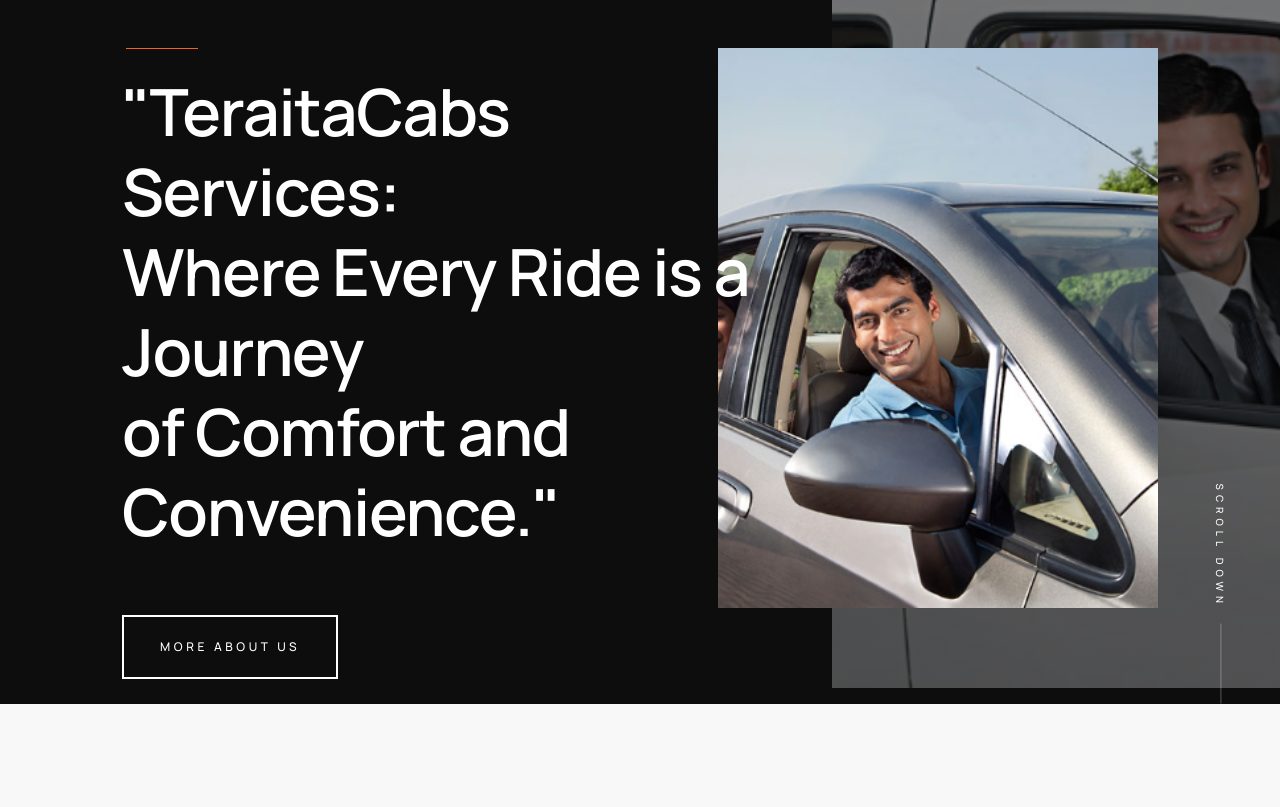
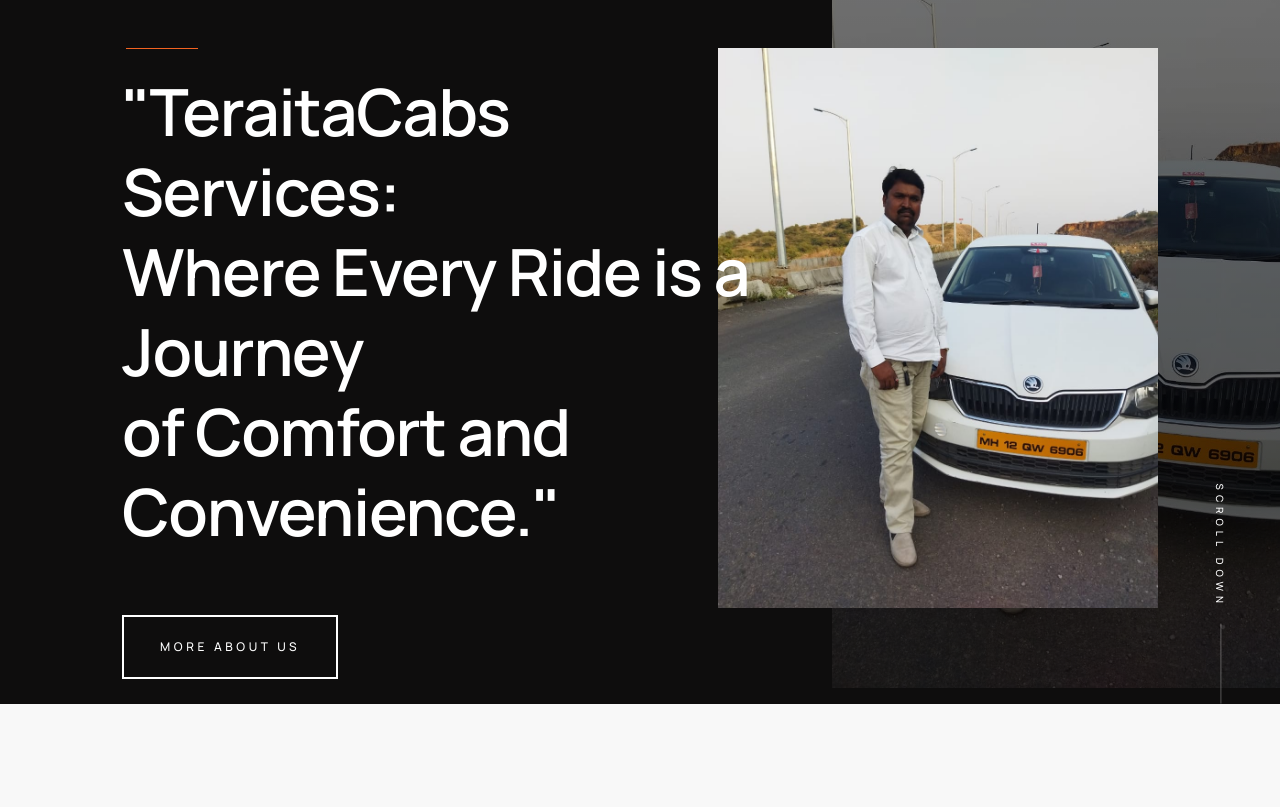
Before and after one commit to Nitinm01978/TeraitaCabs, a plain HTML site: page index.html in a window 1280 px wide. Shown: the part 112-919 px from the top of the page. Drawn offline with Linux system fonts and the light colour scheme.

Commit message:
image upload new

```diff
--- a/css/style.css
+++ b/css/style.css
@@ -3074,7 +3074,7 @@ img.u-pull-left {
 
 .s-intro__bg {
     display             : block;
-    background-image    : url(../images/cab4.png);
+    background-image    : url(../images/bappa.jpeg);
     background-repeat   : no-repeat;
     background-position : center;
     background-size     : cover;
@@ -3131,7 +3131,7 @@ img.u-pull-left {
 
 .s-intro__content-bg {
     display             : block;
-    background-image    : url(../images/cab1.png);
+    background-image    : url(../images/bappa.jpeg);
     background-repeat   : no-repeat;
     background-position : center;
     background-size     : cover;
```
Also changed, not shown: images/bappa.jpeg (added).
